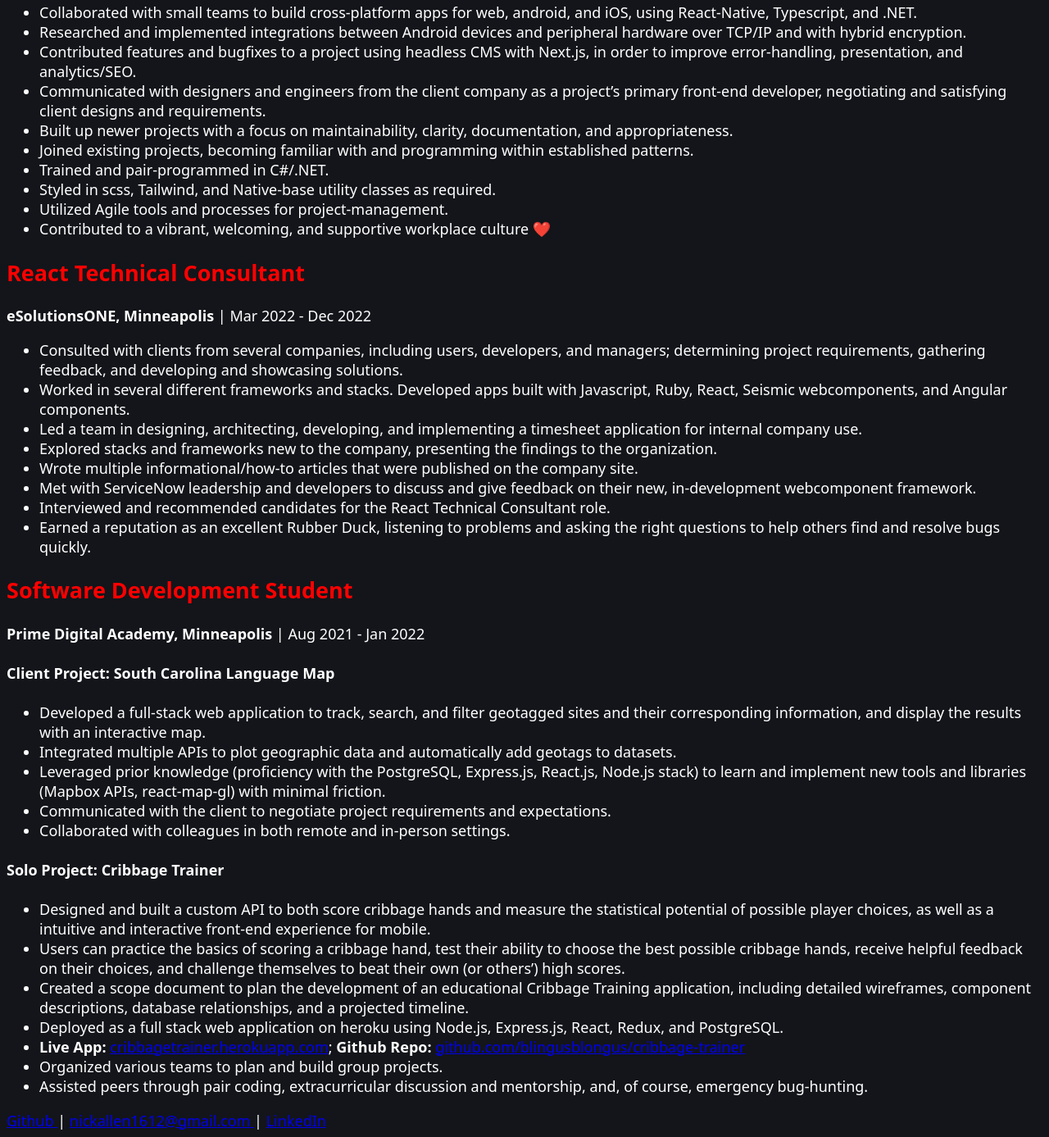
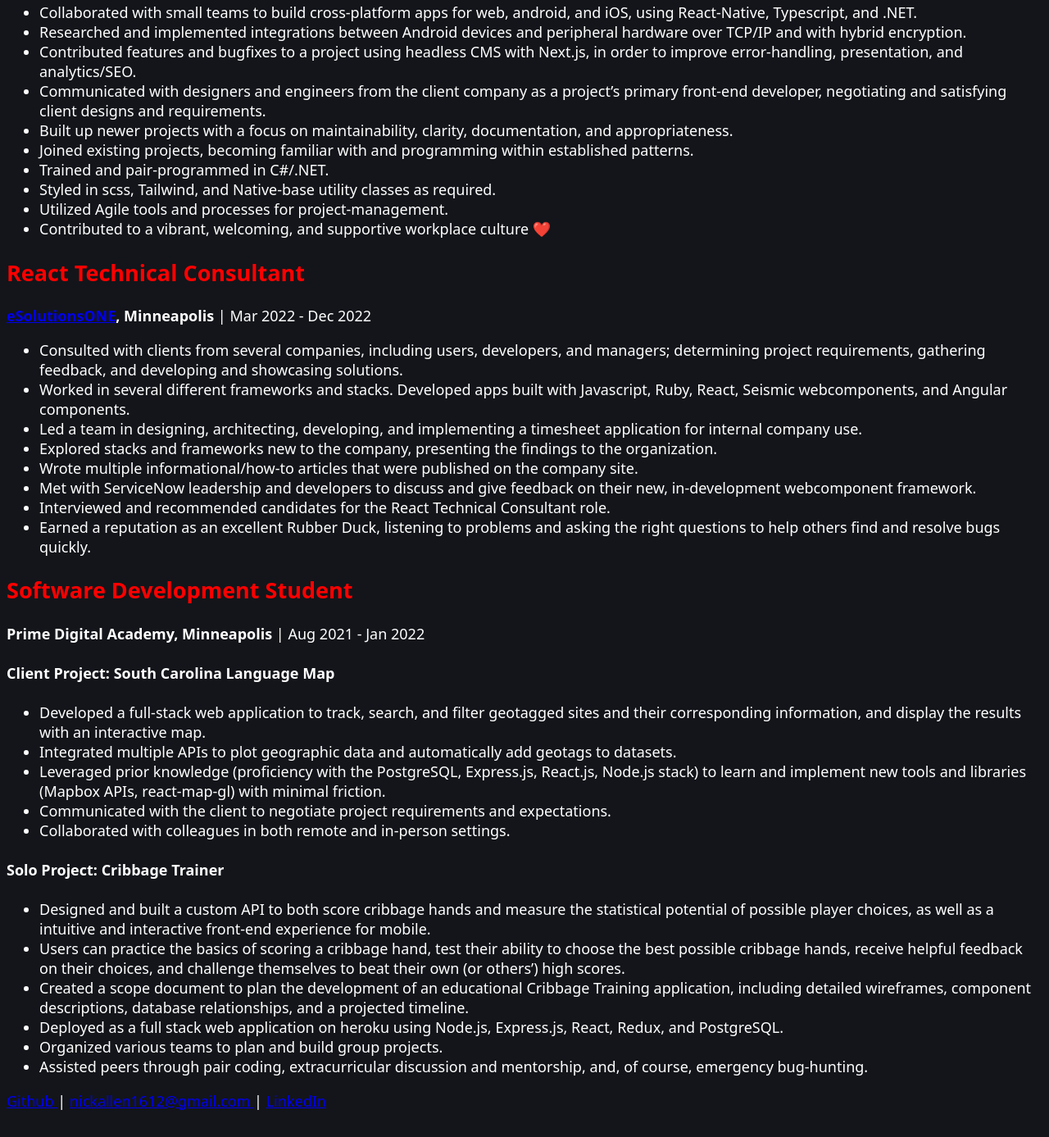
Before and after one commit to blingusblongus/blingusblongus.github.io, an Astro site: page /experience in a window 1280 px wide. Shown: the part 1438-2825 px from the top of the page at 82% size. After the commit the page ends 2801 px from the top, so only its background shows below. Built offline with nearby package versions, Linux system fonts and the light colour scheme; Astro itself is replaced by a stand-in of ours.

Commit message:
update experience links

```diff
--- a/src/content/experience.md
+++ b/src/content/experience.md
@@ -4,7 +4,7 @@ title: "Experience"
 
 ## Software Engineer
 
-**[Monkeyjump Labs](https://www.monkeyjumplabs.com/), Minneapolis** | Jan 2023 - Aug 2023
+**[**Monkeyjump Labs**](https://www.monkeyjumplabs.com/), Minneapolis** | Jan 2023 - Aug 2023
 
 -   Collaborated with small teams to build cross-platform apps for web, android, and iOS, using React-Native, Typescript, and .NET.
 -   Researched and implemented integrations between Android devices and peripheral hardware over TCP/IP and with hybrid encryption.
@@ -19,7 +19,7 @@ title: "Experience"
 
 ## React Technical Consultant
 
-**eSolutionsONE, Minneapolis** | Mar 2022 - Dec 2022
+**[**eSolutionsONE**](https://www.esolutionsone.com/), Minneapolis** | Mar 2022 - Dec 2022
 
 -   Consulted with clients from several companies, including users, developers, and managers; determining project requirements, gathering feedback, and developing and showcasing solutions.
 -   Worked in several different frameworks and stacks. Developed apps built with Javascript, Ruby, React, Seismic webcomponents, and Angular components.
@@ -48,6 +48,5 @@ title: "Experience"
 -   Users can practice the basics of scoring a cribbage hand, test their ability to choose the best possible cribbage hands, receive helpful feedback on their choices, and challenge themselves to beat their own (or others’) high scores.
 -   Created a scope document to plan the development of an educational Cribbage Training application, including detailed wireframes, component descriptions, database relationships, and a projected timeline.
 -   Deployed as a full stack web application on heroku using Node.js, Express.js, React, Redux, and PostgreSQL.
--   **Live App:** [cribbagetrainer.herokuapp.com](https://cribbagetrainer.herokuapp.com); **Github Repo:** [github.com/blingusblongus/cribbage-trainer](https://github.com/blingusblongus/cribbage-trainer)
 -   Organized various teams to plan and build group projects.
 -   Assisted peers through pair coding, extracurricular discussion and mentorship, and, of course, emergency bug-hunting.
```
